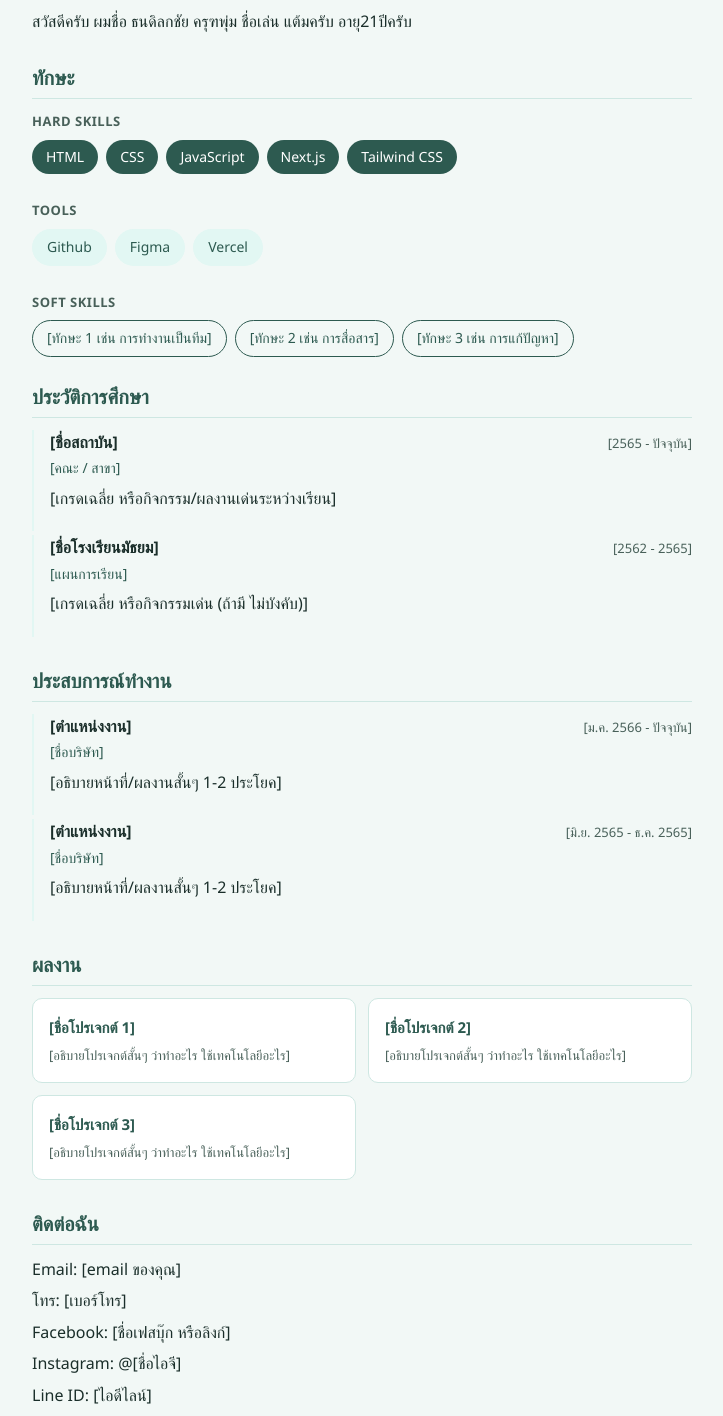
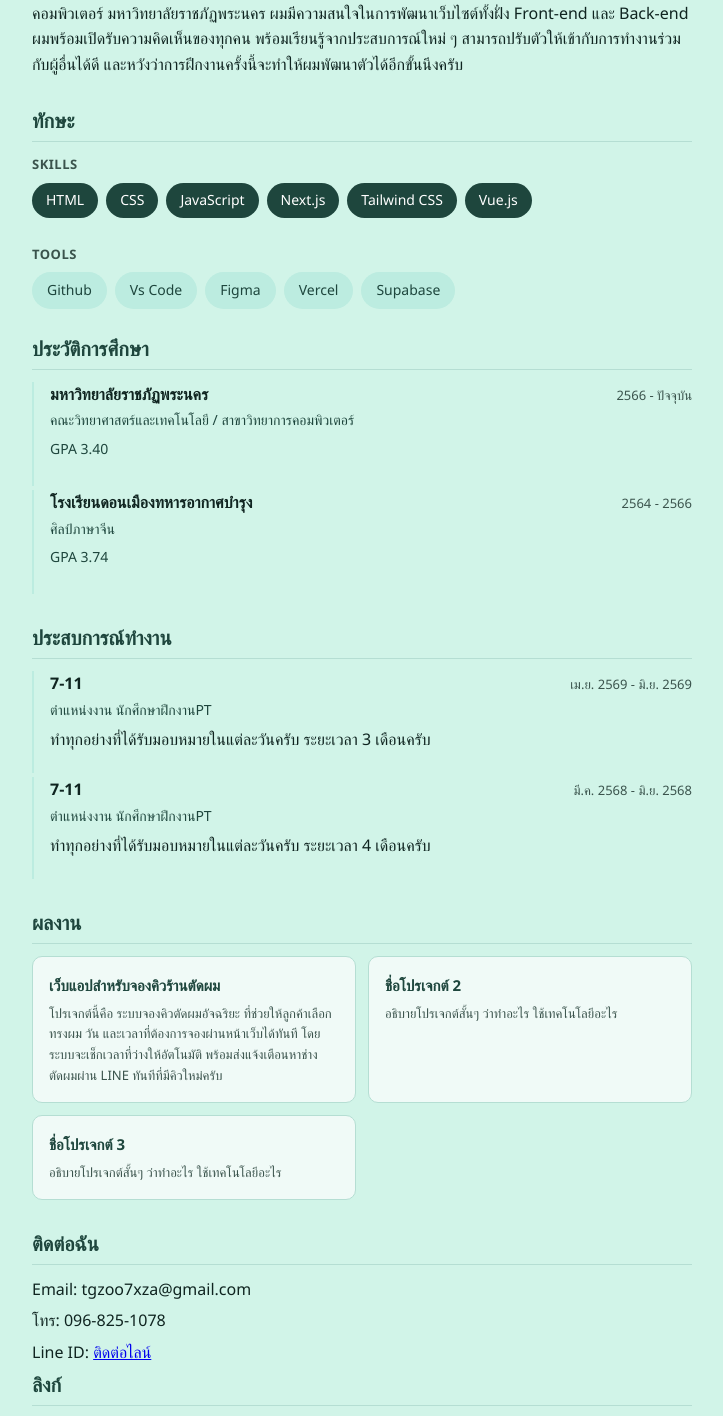
Before and after one commit to tgzoo7xza/my-portfolio, a Next.js app: page / in a window 1280 px wide. Shown: the part 356-1772 px from the top of the page, without its empty margins (278-1001 px from the left). Built offline with nearby package versions, Linux system fonts and the light colour scheme.

Commit message:
อัพเดท2

```diff
--- a/app/globals.css
+++ b/app/globals.css
@@ -6,13 +6,13 @@
 
 /* ธีมสว่าง — โทนเขียวเซจนุ่มตา อบอุ่น เป็นทางการแต่ไม่แข็ง */
 .page[data-theme="light"] {
-  --bg: #f2f8f6;          /* พื้นเรียบสีมินต์อ่อนมากๆ นิ่งกว่า gradient */
-  --surface: #ffffff;
-  --text: #1a2e2a;
-  --text-muted: #486059;  /* เข้มขึ้นเล็กน้อย เพิ่ม contrast ให้อ่านง่ายขึ้น */
-  --accent: #2d5a50;
-  --accent-soft: #e2f7f3;
-  --border: #cee7e2;
+  --bg: #d1f4e8;
+  --surface: #f0faf7;
+  --text: #0f2420;
+  --text-muted: #3a534c;
+  --accent: #1e463d;
+  --accent-soft: #bcece0;
+  --border: #b5ded3;
 }
 
 /* ธีมมืด — เขียวเข้มอมดำ ไม่จี๊ดตา */
--- a/app/page.tsx
+++ b/app/page.tsx
@@ -36,63 +36,72 @@ export default function Home() {
             height={120}
             className="profile-pic"
           />
-          <h1>[นาย ธนดิลกชัย ครุฑพุ่ม]</h1>
-          <p className="role">[นักศึกษาฝึกงาน]</p>
+          <h1>สวัสดีครับ</h1>
+          {/* <p className="role">นักศึกษา</p> */}
         </section>
 
         <section className="about">
           <h2>เกี่ยวกับฉัน</h2>
-          <p>สวัสดีครับ ผมชื่อ ธนดิลกชัย ครุฑพุ่ม ชื่อเล่น แต้มครับ อายุ21ปีครับ</p>
+          <p>สวัสดีครับ ผมชื่อ นาย ธนดิลกชัย ครุฑพุ่ม หรือเรียกสั้น ๆ ว่า แต้ม
+            ปัจจุบันกำลังศึกษาระดับปริญญาตรี สาขาวิทยาการคอมพิวเตอร์
+            มหาวิทยาลัยราชภัฏพระนคร ผมมีความสนใจในการพัฒนาเว็บไซต์ทั้งฝั่ง Front-end และ Back-end
+            ผมพร้อมเปิดรับความคิดเห็นของทุกคน พร้อมเรียนรู้จากประสบการณ์ใหม่ ๆ สามารถปรับตัวให้เข้ากับการทำงานร่วมกับผู้อื่นได้ดี
+            และหวังว่าการฝึกงานครั้งนี้จะทำให้ผมพัฒนาตัวได้อีกขั้นนึงครับ</p>
         </section>
 
         <section className="skills">
           <h2>ทักษะ</h2>
 
           <div className="skill-group">
-            <h3 className="skill-subtitle">Hard Skills</h3>
+            <h3 className="skill-subtitle">Skills</h3>
             <ul className="skill-list">
               <li>HTML</li>
               <li>CSS</li>
               <li>JavaScript</li>
               <li>Next.js</li>
               <li>Tailwind CSS</li>
+              <li>Vue.js</li>
             </ul>
           </div>
           <div className="skill-group">
             <h3 className="skill-subtitle">Tools</h3>
             <ul className="skill-list tools">
               <li>Github</li>
+              <li>Vs Code</li>
               <li>Figma</li>
               <li>Vercel</li>
+              <li>Supabase</li>
             </ul>
           </div>
-          <div className="skill-group">
+
+          {/* <div className="skill-group">
             <h3 className="skill-subtitle">Soft Skills</h3>
             <ul className="skill-list soft">
               <li>[ทักษะ 1 เช่น การทำงานเป็นทีม]</li>
               <li>[ทักษะ 2 เช่น การสื่อสาร]</li>
               <li>[ทักษะ 3 เช่น การแก้ปัญหา]</li>
             </ul>
-          </div>
+          </div> */}
+
           <section className="education">
             <h2>ประวัติการศึกษา</h2>
             <div className="timeline">
               <div className="timeline-item">
                 <div className="timeline-head">
-                  <h3>[ชื่อสถาบัน]</h3>
-                  <span className="timeline-date">[2565 - ปัจจุบัน]</span>
+                  <h3>มหาวิทยาลัยราชภัฏพระนคร</h3>
+                  <span className="timeline-date">2566 - ปัจจุบัน</span>
                 </div>
-                <p className="timeline-company">[คณะ / สาขา]</p>
-                <p>[เกรดเฉลี่ย หรือกิจกรรม/ผลงานเด่นระหว่างเรียน]</p>
+                <p className="timeline-company">คณะวิทยาศาสตร์และเทคโนโลยี / สาขาวิทยาการคอมพิวเตอร์</p>
+                <p className="timeline-company">GPA 3.40</p>
               </div>
 
               <div className="timeline-item">
                 <div className="timeline-head">
-                  <h3>[ชื่อโรงเรียนมัธยม]</h3>
-                  <span className="timeline-date">[2562 - 2565]</span>
+                  <h3>โรงเรียนดอนเมืองทหารอากาศบำรุง</h3>
+                  <span className="timeline-date">2564 - 2566</span>
                 </div>
-                <p className="timeline-company">[แผนการเรียน]</p>
-                <p>[เกรดเฉลี่ย หรือกิจกรรมเด่น (ถ้ามี ไม่บังคับ)]</p>
+                <p className="timeline-company">ศิลป์ภาษาจีน</p>
+                <p className="timeline-company"> GPA 3.74</p>
               </div>
             </div>
           </section>
@@ -103,20 +112,20 @@ export default function Home() {
           <div className="timeline">
             <div className="timeline-item">
               <div className="timeline-head">
-                <h3>[ตำแหน่งงาน]</h3>
-                <span className="timeline-date">[ม.ค. 2566 - ปัจจุบัน]</span>
+                <h3>7-11</h3>
+                <span className="timeline-date">เม.ย. 2569 - มิ.ย. 2569</span>
               </div>
-              <p className="timeline-company">[ชื่อบริษัท]</p>
-              <p>[อธิบายหน้าที่/ผลงานสั้นๆ 1-2 ประโยค]</p>
+              <p className="timeline-company">ตำแหน่งงาน นักศึกษาฝึกงานPT</p>
+              <p>ทำทุกอย่างที่ได้รับมอบหมายในแต่ละวันครับ ระยะเวลา 3 เดือนครับ</p>
             </div>
 
             <div className="timeline-item">
               <div className="timeline-head">
-                <h3>[ตำแหน่งงาน]</h3>
-                <span className="timeline-date">[มิ.ย. 2565 - ธ.ค. 2565]</span>
+                <h3>7-11</h3>
+                <span className="timeline-date">มี.ค. 2568 - มิ.ย. 2568</span>
               </div>
-              <p className="timeline-company">[ชื่อบริษัท]</p>
-              <p>[อธิบายหน้าที่/ผลงานสั้นๆ 1-2 ประโยค]</p>
+              <p className="timeline-company">ตำแหน่งงาน นักศึกษาฝึกงานPT</p>
+              <p>ทำทุกอย่างที่ได้รับมอบหมายในแต่ละวันครับ ระยะเวลา 4 เดือนครับ</p>
             </div>
           </div>
         </section>
@@ -125,29 +134,29 @@ export default function Home() {
           <h2>ผลงาน</h2>
           <div className="project-grid">
             <a href="https://my-booking-system-rho.vercel.app/" target="_blank" className="project-card">
-              <h3>[ชื่อโปรเจกต์ 1]</h3>
-              <p>[อธิบายโปรเจกต์สั้นๆ ว่าทำอะไร ใช้เทคโนโลยีอะไร]</p>
+              <h3>เว็บแอปสำหรับจองคิวร้านตัดผม</h3>
+              <p>โปรเจกต์นี้คือ ระบบจองคิวตัดผมอัจฉริยะ ที่ช่วยให้ลูกค้าเลือกทรงผม วัน และเวลาที่ต้องการจองผ่านหน้าเว็บได้ทันที
+                โดยระบบจะเช็กเวลาที่ว่างให้อัตโนมัติ พร้อมส่งแจ้งเตือนหาช่างตัดผมผ่าน LINE ทันทีที่มีคิวใหม่ครับ</p>
             </a>
 
-            <a href="[ลิงก์โปรเจกต์ 2]" target="_blank" className="project-card">
-              <h3>[ชื่อโปรเจกต์ 2]</h3>
-              <p>[อธิบายโปรเจกต์สั้นๆ ว่าทำอะไร ใช้เทคโนโลยีอะไร]</p>
+
+            <a href="ลิงก์โปรเจกต์ 2" target="_blank" className="project-card">
+              <h3>ชื่อโปรเจกต์ 2</h3>
+              <p>อธิบายโปรเจกต์สั้นๆ ว่าทำอะไร ใช้เทคโนโลยีอะไร</p>
             </a>
 
-            <a href="[ลิงก์โปรเจกต์ 3]" target="_blank" className="project-card">
-              <h3>[ชื่อโปรเจกต์ 3]</h3>
-              <p>[อธิบายโปรเจกต์สั้นๆ ว่าทำอะไร ใช้เทคโนโลยีอะไร]</p>
+            <a href="ลิงก์โปรเจกต์ 3" target="_blank" className="project-card">
+              <h3>ชื่อโปรเจกต์ 3</h3>
+              <p>อธิบายโปรเจกต์สั้นๆ ว่าทำอะไร ใช้เทคโนโลยีอะไร</p>
             </a>
           </div>
         </section>
 
         <section className="contact">
           <h2>ติดต่อฉัน</h2>
-          <p>Email: [email ของคุณ]</p>
-          <p>โทร: [เบอร์โทร]</p>
-          <p>Facebook: [ชื่อเฟสบุ๊ก หรือลิงก์]</p>
-          <p>Instagram: @[ชื่อไอจี]</p>
-          <p>Line ID: [ไอดีไลน์]</p>
+          <p>Email: tgzoo7xza@gmail.com</p>
+          <p>โทร: 096-825-1078</p>
+          <p>Line ID: <a href="https://line.me/ti/p/w_s5nB8hX3" target="_blank"  >ติดต่อไลน์</a></p>
 
 
           <section className="links">
@@ -160,7 +169,7 @@ export default function Home() {
                 LinkedIn
               </a> */}
 
-              <a href="https://github.com/[username]" target="_blank" className="link-btn">
+              <a href="https://github.com/tgzoo7xza" target="_blank" className="link-btn">
                 <svg viewBox="0 0 24 24" width="18" height="18" fill="currentColor">
                   <path d="M12 .5C5.65.5.5 5.65.5 12c0 5.08 3.29 9.39 7.86 10.91.57.1.78-.25.78-.55v-1.94c-3.2.7-3.88-1.54-3.88-1.54-.52-1.34-1.28-1.7-1.28-1.7-1.04-.72.08-.7.08-.7 1.16.08 1.77 1.19 1.77 1.19 1.03 1.77 2.7 1.26 3.36.96.1-.75.4-1.26.73-1.55-2.55-.29-5.23-1.28-5.23-5.68 0-1.26.45-2.28 1.19-3.08-.12-.3-.52-1.5.11-3.12 0 0 .97-.31 3.18 1.18a11 11 0 0 1 5.8 0c2.2-1.5 3.17-1.18 3.17-1.18.64 1.62.24 2.82.12 3.12.74.8 1.18 1.82 1.18 3.08 0 4.41-2.69 5.38-5.25 5.67.41.36.78 1.06.78 2.15v3.18c0 .3.2.66.79.55A10.98 10.98 0 0 0 23.5 12c0-6.35-5.15-11.5-11.5-11.5z" />
                 </svg>
```
